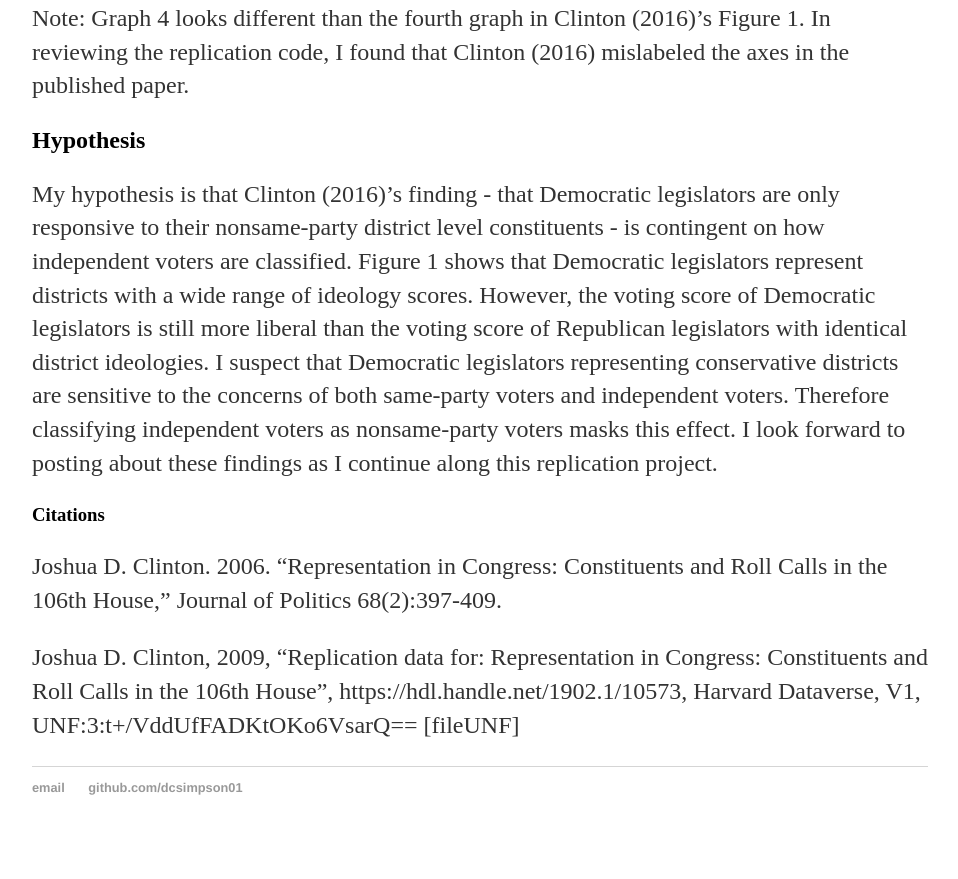
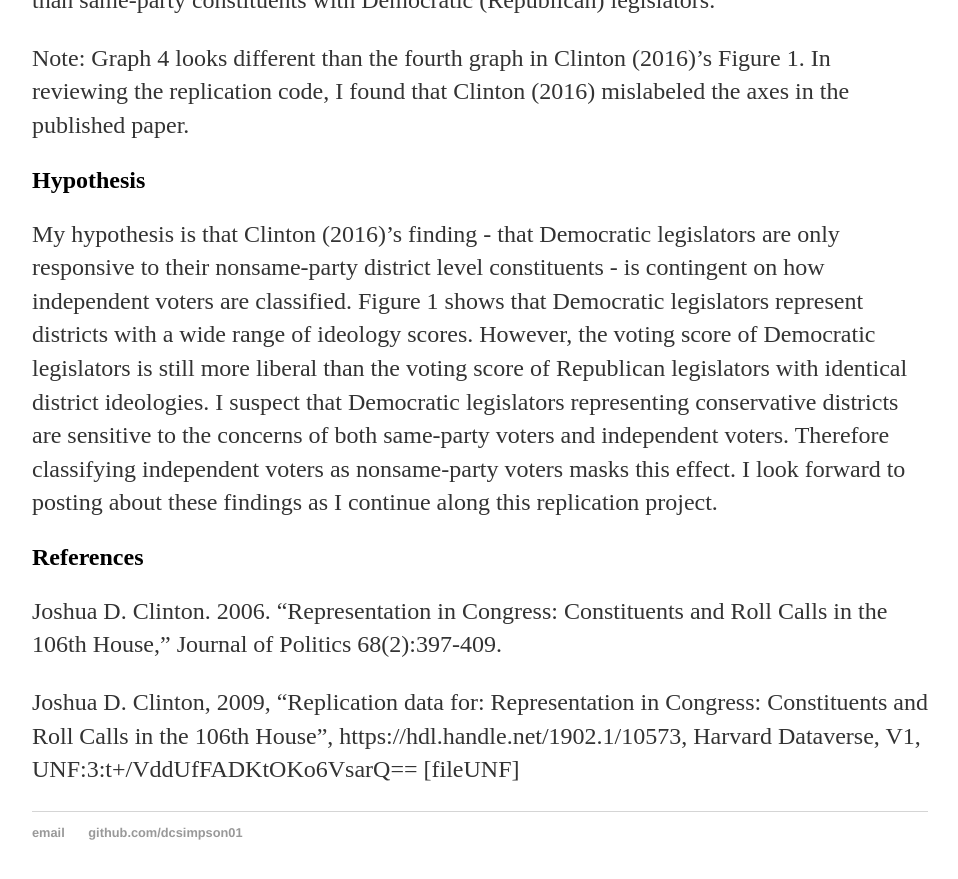
Before and after one commit to dcsimpson01/dcsimpson01.github.io, a Jekyll site: the page built from _posts/2018-10-19-ConstituentsRollCalls.md, in a window 1280 px wide and 900 px high, scrolled down 4128 px. Shown: the top 879 px of the window, without its empty margins (160-1118 px from the left). Built offline with Jekyll 4.4.1, drawn with Linux system fonts in a browser that asks for light colours; before the commit the page ends 4983 px from its top, so only the background shows below that.

Commit message:
Update 2018-10-19-ConstituentsRollCalls.md
Edits for Dhathri's eyes

```diff
--- a/_posts/2018-10-19-ConstituentsRollCalls.md
+++ b/_posts/2018-10-19-ConstituentsRollCalls.md
@@ -15,12 +15,12 @@ Clinton (2016)'s definition of nonsame-party voters includes both independents a
 
 
 
-### Revisiting Figure 1
+## Revisiting Figure 1
 To start the conversation, I have reproduced the four graphs Figure 1 of Clinton (2016). The graphs portray constituent survey data and representative ideal points - which measure's representative ideology using House roll call votes.
 
 
 
-#### Plot 1 - Representative Induced Preference and District Ideology
+## Plot 1 - Representative Induced Preference and District Ideology
 
 
 ![](/images/2018-10-19-ConstituentsRollCalls_files/figure-html/Plot1-1.png)<!-- -->
@@ -35,18 +35,18 @@ The first graph plots legislator ideological voting scores against the average i
 | DEM | 0.04677943 |  0.03409637 |
 | GOP | 0.2010105 |  0.01412032 |
 
-#### Plot 2 - Representative Induced Preference and Same-Party District Ideology
+## Plot 2 - Representative Induced Preference and Same-Party District Ideology
 
 ![](/images/2018-10-19-ConstituentsRollCalls_files/figure-html/Plot2-1.png)<!-- -->
 
 The second graph plots legislator scores against the average ideology of voters that self-identify with their legislator's political party. Compared to Figure 1, it is evident that same-party constituents have ideology scores that are on average more polarized (further to the left or right) than the average score of their district as a whole.
 
-#### Plot 3 - Distirct Same-Party Ideology and Average Ideology
+## Plot 3 - Distirct Same-Party Ideology and Average Ideology
 ![](/images/2018-10-19-ConstituentsRollCalls_files/figure-html/Plot3-1.png)<!-- -->
 
 The third graph plots the ideological scores of constituents with the same-party of their representative against the district wide average ideology scores. Notice that that there are Democratic representatives whose districts have both conservative district ideology scores and right-of-center same-party ideology scores. In contrast, there are no Republican districts with left of center same-party ideology scores.
 
-#### Plot 4 - Distirct Ideology: Nonsame-Party and Same-Party
+## Plot 4 - Distirct Ideology: Nonsame-Party and Same-Party
 
 ![](/images/2018-10-19-ConstituentsRollCalls_files/figure-html/Plot4-1.png)<!-- -->
 
@@ -57,7 +57,7 @@ Note: Graph 4 looks different than the fourth graph in Clinton (2016)'s Figure 1
 ## Hypothesis
 My hypothesis is that Clinton (2016)'s finding - that Democratic legislators are only responsive to their nonsame-party district level constituents - is contingent on how independent voters are classified. Figure 1 shows that Democratic legislators represent districts with a wide range of ideology scores. However, the voting score of Democratic legislators is still more liberal than the voting score of Republican legislators with identical district ideologies. I suspect that Democratic legislators representing conservative districts are sensitive to the concerns of both same-party voters and independent voters. Therefore classifying independent voters as nonsame-party voters masks this effect. I look forward to posting about these findings as I continue along this replication project.
 
-### Citations
+## References
 
 Joshua D. Clinton. 2006. "Representation in Congress: Constituents and Roll Calls in the 106th House," Journal of Politics 68(2):397-409.
 
```
